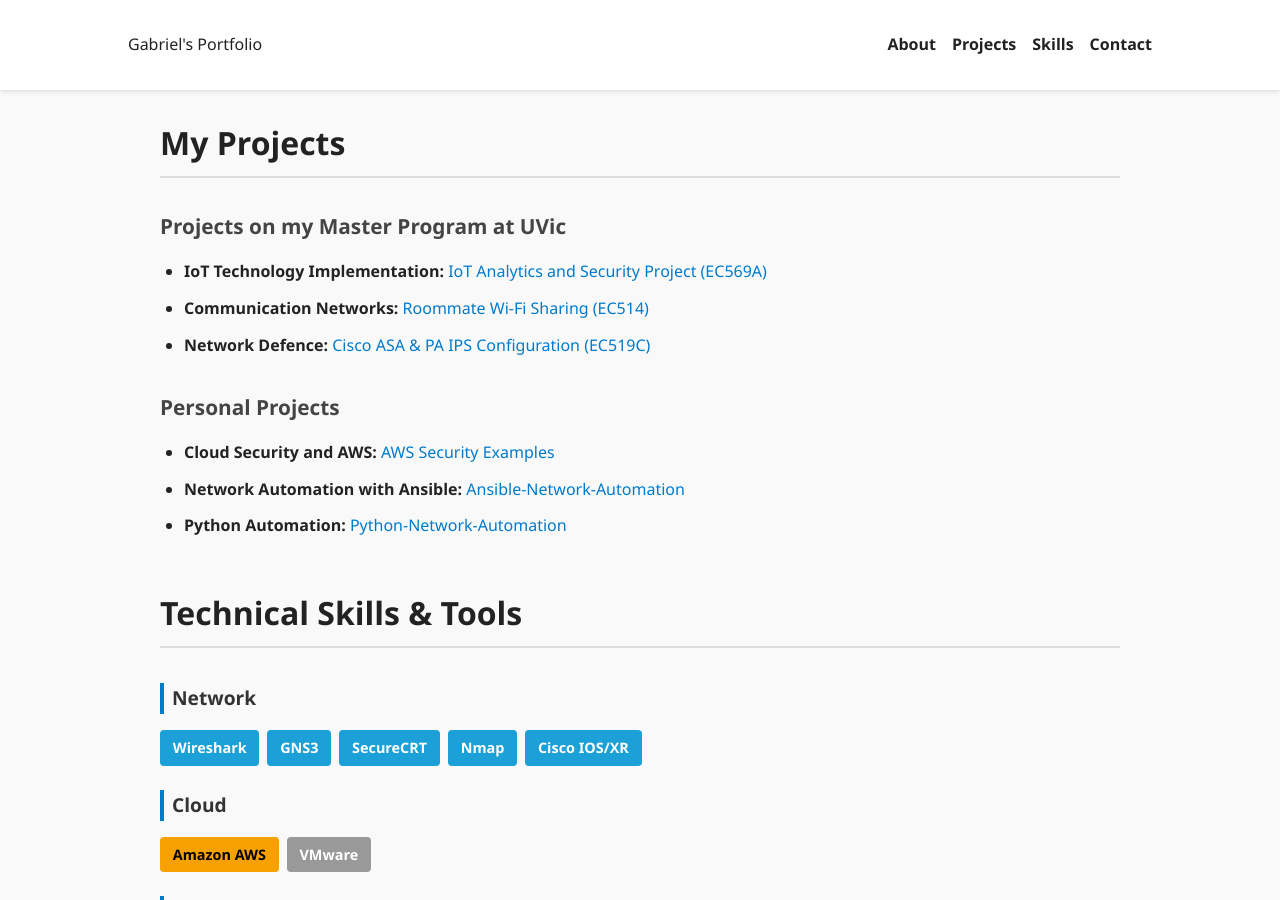
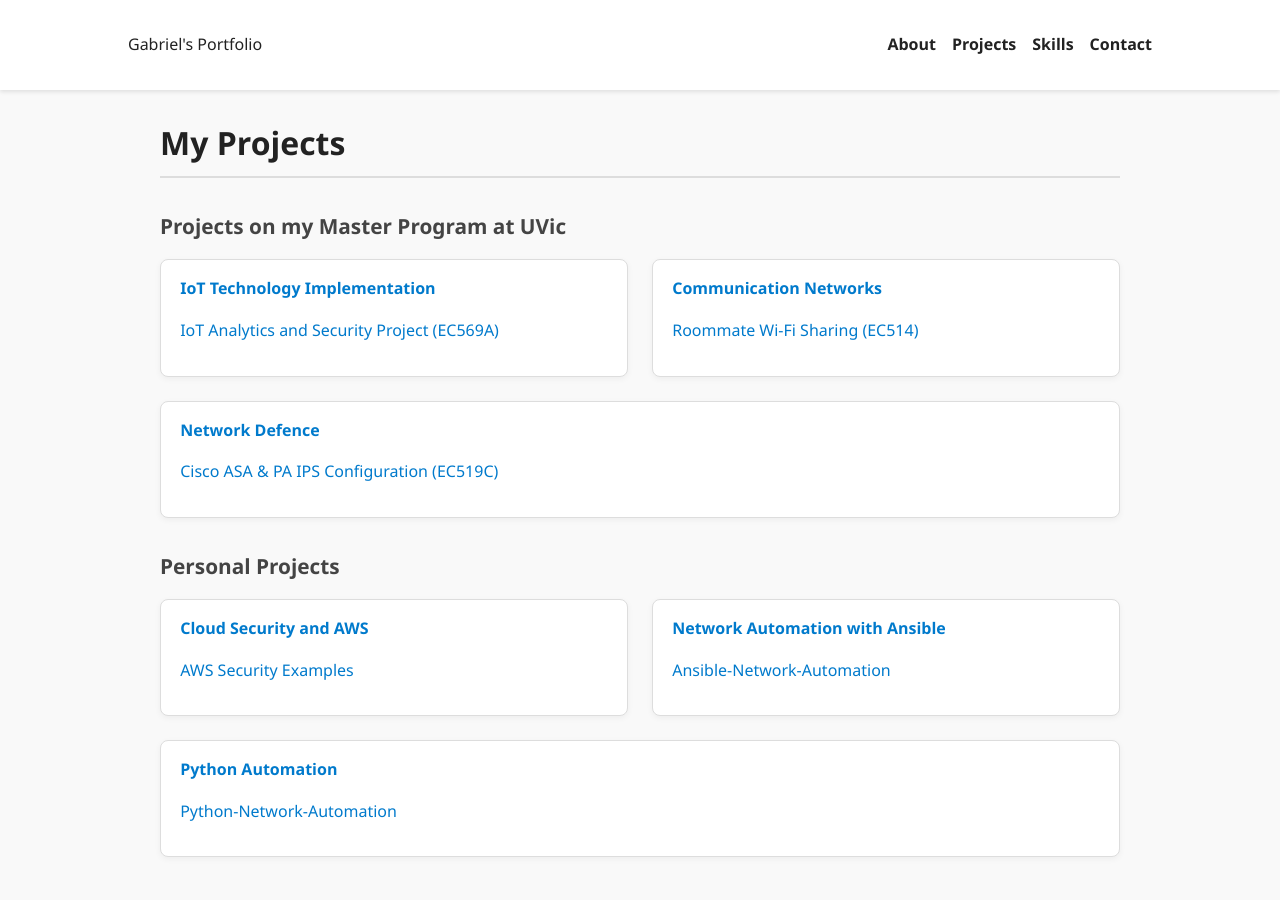
Before and after one commit to GabrielNetSec/GabrielNetSec.github.io, a Jekyll site: the page index.html, which Jekyll copies as it is, in a window 1280 px wide and 900 px high, scrolled down 920 px. Built offline with Jekyll 4.4.1, drawn with Linux system fonts in a browser that asks for light colours; grey boxes are pictures that could not be loaded.

Commit message:
Update index.html

```diff
--- a/index.html
+++ b/index.html
@@ -72,25 +72,42 @@
   </section>
 
   <!-- Projects Section -->
-  <section class="section fade-in" id="projects">
-    <h2>My Projects</h2>
-    <div class="project-category">
-      <h3>Projects on my Master Program at UVic</h3>
-      <ul>
-        <li><strong>IoT Technology Implementation:</strong> <a href="https://github.com/GabrielNetSec/IoT-Projects">IoT Analytics and Security Project (EC569A)</a></li>
-        <li><strong>Communication Networks:</strong> <a href="https://github.com/GabrielNetSec/MTIS-Project-Courses-at-UVic">Roommate Wi-Fi Sharing (EC514)</a></li>
-        <li><strong>Network Defence:</strong> <a href="https://github.com/GabrielNetSec/MTIS-Project-Courses-at-UVic">Cisco ASA & PA IPS Configuration (EC519C)</a></li>
-      </ul>
+<!-- Projects Section -->
+<section class="section fade-in" id="projects">
+  <h2>My Projects</h2>
+
+  <h3>Projects on my Master Program at UVic</h3>
+  <div class="project-grid">
+    <div class="project-card">
+      <h4>IoT Technology Implementation</h4>
+      <p><a href="https://github.com/GabrielNetSec/IoT-Projects" target="_blank">IoT Analytics and Security Project (EC569A)</a></p>
     </div>
-    <div class="project-category">
-      <h3>Personal Projects</h3>
-      <ul>
-        <li><strong>Cloud Security and AWS:</strong> <a href="https://github.com/GabrielNetSec/AWS-Security-Examples">AWS Security Examples</a></li>
-        <li><strong>Network Automation with Ansible:</strong> <a href="https://github.com/GabrielNetSec/Ansible-Network-Automation">Ansible-Network-Automation</a></li>
-        <li><strong>Python Automation:</strong> <a href="https://github.com/GabrielNetSec/Python-Network-Automation">Python-Network-Automation</a></li>
-      </ul>
+    <div class="project-card">
+      <h4>Communication Networks</h4>
+      <p><a href="https://github.com/GabrielNetSec/MTIS-Project-Courses-at-UVic" target="_blank">Roommate Wi-Fi Sharing (EC514)</a></p>
     </div>
-  </section>
+    <div class="project-card">
+      <h4>Network Defence</h4>
+      <p><a href="https://github.com/GabrielNetSec/MTIS-Project-Courses-at-UVic" target="_blank">Cisco ASA & PA IPS Configuration (EC519C)</a></p>
+    </div>
+  </div>
+
+  <h3>Personal Projects</h3>
+  <div class="project-grid">
+    <div class="project-card">
+      <h4>Cloud Security and AWS</h4>
+      <p><a href="https://github.com/GabrielNetSec/AWS-Security-Examples" target="_blank">AWS Security Examples</a></p>
+    </div>
+    <div class="project-card">
+      <h4>Network Automation with Ansible</h4>
+      <p><a href="https://github.com/GabrielNetSec/Ansible-Network-Automation" target="_blank">Ansible-Network-Automation</a></p>
+    </div>
+    <div class="project-card">
+      <h4>Python Automation</h4>
+      <p><a href="https://github.com/GabrielNetSec/Python-Network-Automation" target="_blank">Python-Network-Automation</a></p>
+    </div>
+  </div>
+</section>
 
   <!-- Skills Section -->
   <section class="section fade-in" id="skills">
```
